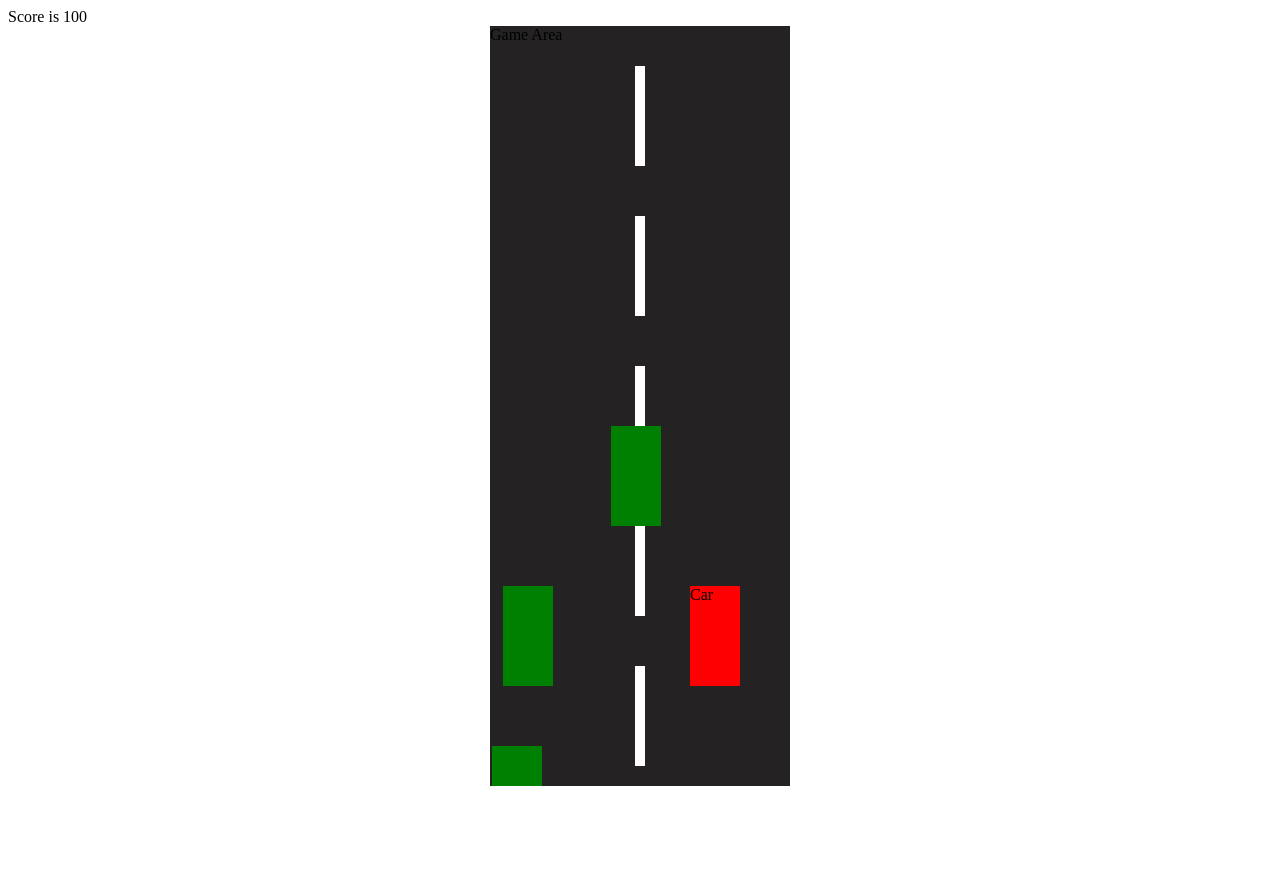
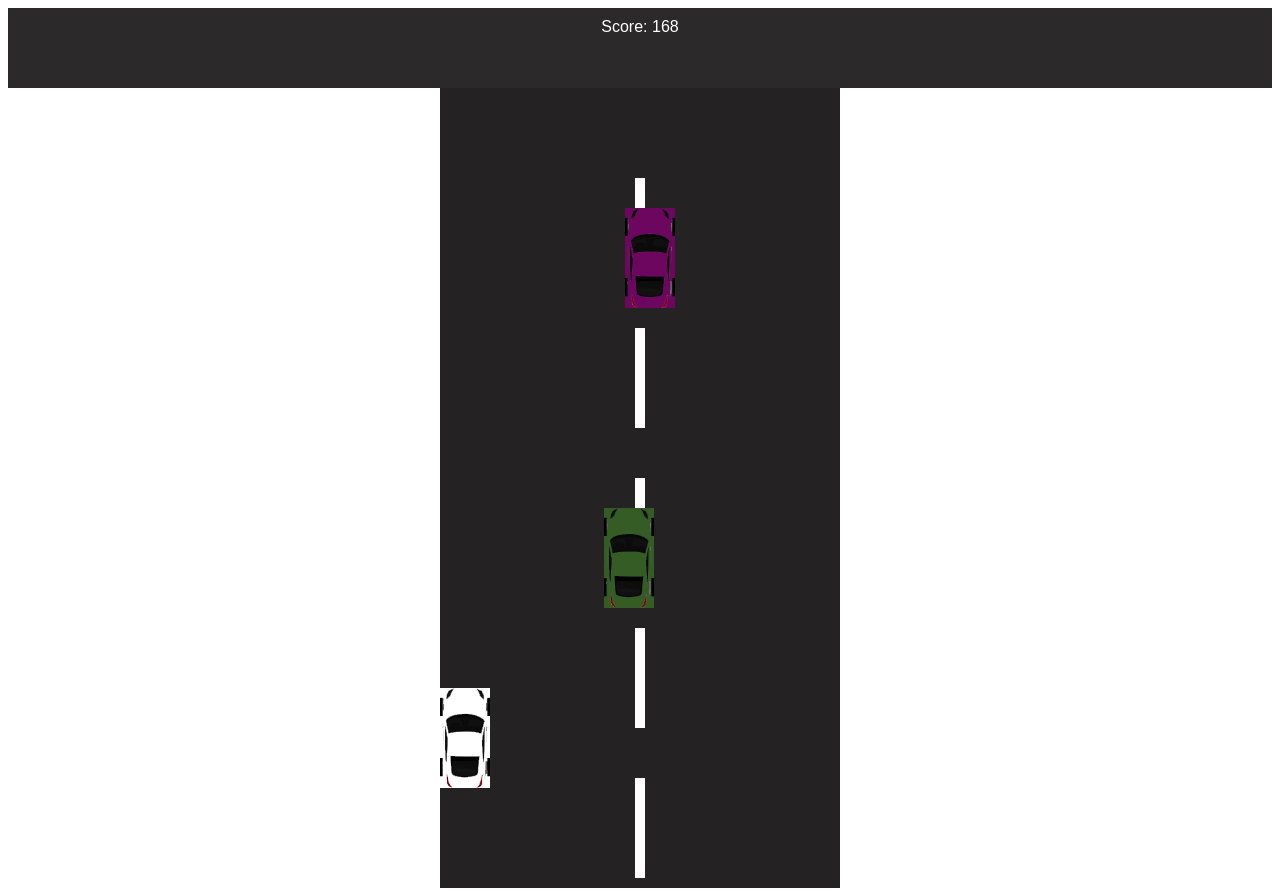
Before and after one commit to patelsweta2/Car-game, a plain HTML site: page index.html in a window 1280 px wide. Both pictures are taken after a click on the element "Welcome to car game". Before the commit the page ends 800 px from the top, so only its background shows below. Drawn offline with Linux system fonts and the light colour scheme.

Commit message:
car-game is complete

```diff
--- a/index.html
+++ b/index.html
@@ -7,7 +7,7 @@
     <link rel="stylesheet" href="style.css" />
   </head>
   <body>
-    <div class="score">Score is 100</div>
+    <div class="score">Score is 0</div>
     <div class="game">
       <div class="startScreen">Welcome to car game</div>
       <div class="gameArea hide">Game Area</div>
--- a/script.js
+++ b/script.js
@@ -11,6 +11,7 @@ let keys = {
 
 let player = {
   speed: 5,
+  score: 0,
 };
 
 startScreen.addEventListener("click", start);
@@ -29,7 +30,7 @@ function keyPress(event) {
   ) {
     keys[pressedKey] = true;
   }
-  console.log(keys);
+  //   console.log(keys);
 }
 
 function keyRelease(event) {
@@ -43,15 +44,15 @@ function keyRelease(event) {
   ) {
     keys[releasedKey] = false;
   }
-  console.log(keys);
+  //   console.log(keys);
 }
 
 function gamePlay() {
   let car = document.querySelector(".car");
   let road = gameArea.getBoundingClientRect();
   moveLines();
-  moveEnemies();
-  console.log(road);
+  moveEnemies(car);
+  //   console.log(road);
   if (player.start) {
     if (keys.ArrowUp && player.y > road.top) {
       player.y = player.y - player.speed;
@@ -67,43 +68,77 @@ function gamePlay() {
     }
     car.style.left = player.x + "px";
     car.style.top = player.y + "px";
-    requestAnimationFrame(gamePlay);
+    window.requestAnimationFrame(gamePlay);
+
+    player.score++;
+    score.innerText = "Score: " + player.score;
   }
 }
 
 function moveLines() {
   const dividers = document.querySelectorAll(".divider");
   dividers.forEach((divider) => {
-    console.log("y", divider.y);
-    if (divider.y >= 800) {
-      divider.y = divider.y - 800;
+    // console.log("y", divider.y);
+    if (divider.y >= 1200) {
+      divider.y = divider.y - 1200;
     }
     divider.y = divider.y + player.speed;
     divider.style.top = divider.y + "px";
   });
 }
 
-function moveEnemies() {
-  const enemies = document.querySelectorAll(".enemy");
+function moveEnemies(car) {
+  let enemies = document.querySelectorAll(".enemy");
   enemies.forEach((enemy) => {
-    if (enemy.y >= 800) {
-      enemy.y = enemy.y - 600;
+    if (isCollide(car, enemy)) {
+      console.log("Boom! hit");
+      endGame();
+    }
+
+    if (enemy.y >= 1000) {
+      enemy.y = enemy.y - 2000;
       enemy.style.left = parseInt(Math.random() * 250) + "px";
+      enemy.style.backgroundColor = randomColor();
     }
     enemy.y = enemy.y + player.speed;
     enemy.style.top = enemy.y + "px";
   });
 }
 
+function isCollide(a, b) {
+  let aRect = a.getBoundingClientRect();
+  let bRect = b.getBoundingClientRect();
+
+  let collideCondition =
+    aRect.bottom < bRect.top ||
+    aRect.top > bRect.bottom ||
+    aRect.right < bRect.left ||
+    aRect.left > bRect.right;
+  return !collideCondition;
+}
+
+function endGame() {
+  player.start = false;
+  startScreen.innerHTML =
+    "Game Over <br> Your final score is " +
+    player.score +
+    "<br>Click here to restart the game";
+
+  startScreen.classList.remove("hide");
+  //   startScreen.addEventListener("click", start, { once: true });
+}
+
 function start() {
-  console.log("clicked");
+  //   console.log("clicked");
   //once clicked hide start screen and show game area
   startScreen.classList.add("hide");
   gameArea.classList.remove("hide");
+  gameArea.innerHTML = "";
   player.start = true;
+  player.score = 0;
 
   // lets make a divider:
-  for (let x = 0; x <= 4; x++) {
+  for (let x = 0; x < 10; x++) {
     let divider = document.createElement("div");
     divider.className = "divider";
     divider.y = x * 150;
@@ -112,23 +147,31 @@ function start() {
   }
 
   //end code of game player.start = false
-  requestAnimationFrame(gamePlay);
+  window.requestAnimationFrame(gamePlay);
   //lets make a car
   let car = document.createElement("div");
-  car.innerHTML = "Car";
+  //   car.innerHTML = "Car";
   car.className = "car";
   gameArea.append(car);
   //   console.log(car.offsetLeft, car.offsetTop);
   player.x = car.offsetLeft;
   player.y = car.offsetTop;
   // enemyCar car
-  for (let i = 0; i <= 2; i++) {
+  for (let i = 0; i <= 3; i++) {
     let enemy = document.createElement("div");
     enemy.className = "enemy";
-    enemy.y = (i + 1) * 160;
+    enemy.y = (i + 1) * 600 * -1;
     enemy.style.top = enemy.y + "px";
-    enemy.style.left = parseInt(Math.random() * 250) + "px";
-    enemy.style.backgroundColor = "green";
+    enemy.style.left = parseInt(Math.random() * 350) + "px";
+    enemy.style.backgroundColor = randomColor();
     gameArea.append(enemy);
   }
 }
+
+function randomColor() {
+  function c() {
+    let hex = Math.floor(Math.random() * 256).toString(16);
+    return ("0" + String(hex)).substr(-2);
+  }
+  return "#" + c() + c() + c();
+}
--- a/style.css
+++ b/style.css
@@ -6,16 +6,22 @@
 .enemy {
   position: absolute;
   bottom: 100px;
-  left: 200px;
+  margin: auto;
   width: 50px;
   height: 100px;
-  background-color: red;
+  background-color: white;
+  line-height: 38px;
+  font-size: 1.7rem;
+  text-align: center;
+  vertical-align: middle;
+  background-image: url(car2.png);
+  background-size: cover;
 }
 
 .gameArea {
   background-color: rgb(36, 34, 34);
-  width: 300px;
-  height: 95vh;
+  width: 400px;
+  height: 100vh;
   position: relative;
   margin: auto;
   overflow: hidden;
@@ -26,5 +32,32 @@
   height: 100px;
   width: 10px;
   background-color: white;
-  margin-left: 145px;
+  margin-left: 195px;
 }
+
+.score {
+  background-color: rgb(43, 41, 41);
+  height: 70px;
+  text-align: center;
+  color: white;
+  font-size: 3;
+  padding-top: 10px;
+  font-family: fantasy;
+}
+
+.startScreen {
+  position: absolute;
+  background-color: red;
+  left: 25%;
+  top: 100px;
+  color: white;
+  z-index: 1;
+  text-align: center;
+  border: 1px solid red;
+  border-radius: 10px;
+  box-shadow: 7px 7px 5px gray;
+  padding: 15px;
+  margin: auto;
+  width: 50%;
+  font-family: sans-serif;
+}
```
Also changed, not shown: car2.png (added).
